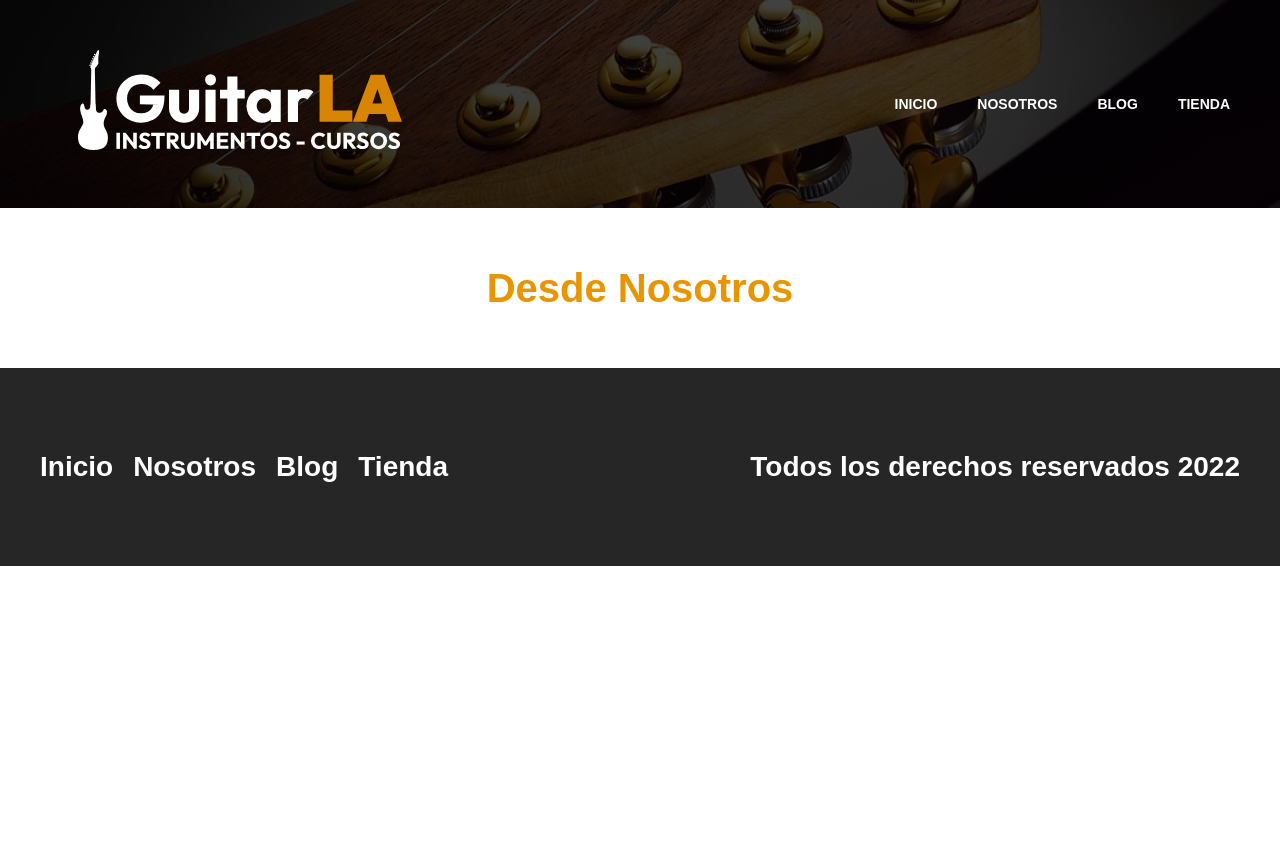
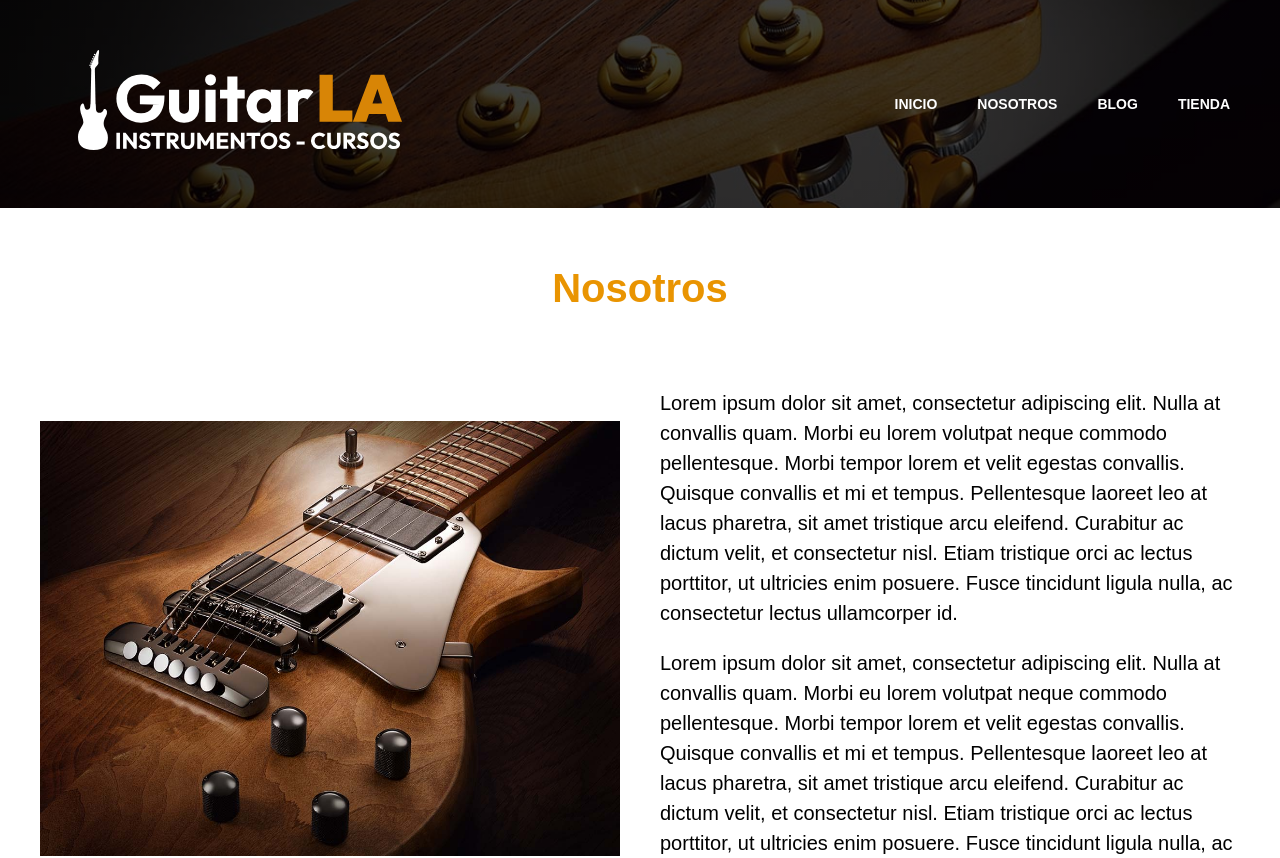
Before and after one commit to ManuelDevWeb/GuitarLA_Nextjs, a Next.js app: page /nosotros in a window 1280 px wide. Shown: the top 858 px of the page. Before the commit the page ends 800 px from the top, so only its background shows below. Built offline with nearby package versions, Linux system fonts and the light colour scheme.

Commit message:
Se realizo la página de blog y la API en el CMS Strapi

```diff
--- a/next.config.js
+++ b/next.config.js
@@ -1,3 +1,7 @@
 module.exports = {
-  reactStrictMode: true,
+    reactStrictMode: true,
+    // Configuracion para permitir imágenes de dominios externos
+    images: {
+        domains: ['res.cloudinary.com'],
+    }
 }
--- a/src/components/Header.js
+++ b/src/components/Header.js
@@ -12,12 +12,14 @@
           {/* Logo */}
           <div>
             <Link href="/">
+              <a>
                 <Image
                   src="/img/logo.svg"
                   width={400}
                   height={100}
                   alt="Imagen Logo"
                 />
+              </a>
             </Link>
           </div>
 
--- a/src/pages/nosotros.js
+++ b/src/pages/nosotros.js
@@ -1,16 +1,46 @@
+import Image from "next/image";
+
 // Components
 import Layout from "../components/Layout";
 
+// Styles
+import styles from '../styles/nosotros.module.css';
+
 const Nosotros = () => {
-    return (
-        <div>
-            <Layout
-                pagina="Nosotros"
-            >
-                <h1  className='heading'>Desde Nosotros</h1>
-            </Layout>
-        </div>
-    );
-}
+  return (
+    <div>
+      <Layout pagina="Nosotros">
+        <main className="contenedor">
+          <h2 className="heading">Nosotros</h2>
+          <div className={styles.contenido}>
+            <Image layout="responsive" width={600} height={450} src="/img/nosotros.jpg" alt="Imágen Sobre Nosotros"/>
+            <div>
+              <p>
+                Lorem ipsum dolor sit amet, consectetur adipiscing elit. Nulla
+                at convallis quam. Morbi eu lorem volutpat neque commodo
+                pellentesque. Morbi tempor lorem et velit egestas convallis.
+                Quisque convallis et mi et tempus. Pellentesque laoreet leo at
+                lacus pharetra, sit amet tristique arcu eleifend. Curabitur ac
+                dictum velit, et consectetur nisl. Etiam tristique orci ac
+                lectus porttitor, ut ultricies enim posuere. Fusce tincidunt
+                ligula nulla, ac consectetur lectus ullamcorper id.
+              </p>
+              <p>
+                Lorem ipsum dolor sit amet, consectetur adipiscing elit. Nulla
+                at convallis quam. Morbi eu lorem volutpat neque commodo
+                pellentesque. Morbi tempor lorem et velit egestas convallis.
+                Quisque convallis et mi et tempus. Pellentesque laoreet leo at
+                lacus pharetra, sit amet tristique arcu eleifend. Curabitur ac
+                dictum velit, et consectetur nisl. Etiam tristique orci ac
+                lectus porttitor, ut ultricies enim posuere. Fusce tincidunt
+                ligula nulla, ac consectetur lectus ullamcorper id.
+              </p>
+            </div>
+          </div>
+        </main>
+      </Layout>
+    </div>
+  );
+};
 
 export default Nosotros;
--- /dev/null
+++ b/src/styles/Entrada.module.css
@@ -0,0 +1,42 @@
+.contenido {
+    padding: 2rem;
+}
+
+.contenido h3 {
+    font-weight: 400;
+    font-size: 2.8rem;
+    margin: 0;
+    line-height: 1.2;
+}
+
+.fecha {
+    font-size: 1.6rem;
+    color: var(--primary);
+}
+
+.resumen {
+    display: -webkit-box;
+    -webkit-box-orient: vertical;
+    -webkit-line-clamp: 4;
+    overflow: hidden;
+}
+
+.enlace {
+    margin-top: 2rem;
+    display: block;
+    text-decoration: none;
+    text-align: center;
+    text-transform: uppercase;
+    font-size: 1.2rem;
+    font-weight: 900;
+    color: var(--negro);
+    border: 2px solid var(--primary);
+    padding: 1rem 5rem;
+    transition-property: background-color;
+    transition-duration: .3s;
+}
+
+.enlace:hover {
+    background-color: var(--primary);
+    color: var(--blanco);
+}
--- /dev/null
+++ b/src/styles/Nosotros.module.css
@@ -0,0 +1,11 @@
+.contenido {
+    display: grid;
+    gap: 4rem;
+}
+
+@media (min-width: 768px) {
+    .contenido {
+        grid-template-columns: repeat(2, 1fr);
+        align-items: center;
+    }
+}
```
Also changed, not shown: src/components/Entrada.js (added, +28 -0 lines), src/helpers/index.js (added, +12 -0 lines), src/pages/blog.js (added, +44 -0 lines), src/styles/Blog.module.css (added, +16 -0 lines). Lines whose indentation alone changed are shown as unchanged.
